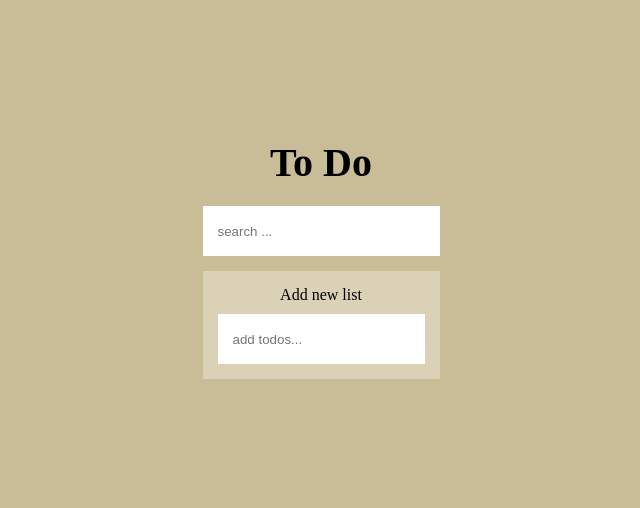
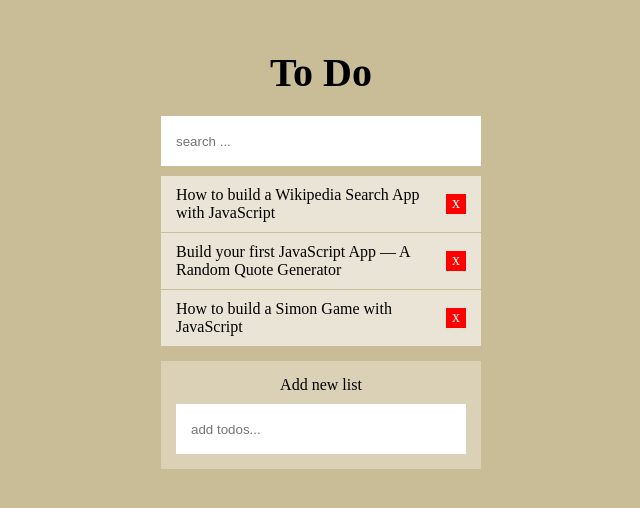
Before and after one commit to JacobArlott/todo, a plain HTML site: page index.html in a window 1280 px wide. Shown: the part 146-654 px from the top of the page, without its empty margins (319-959 px from the left). Drawn offline with Linux system fonts and the light colour scheme.

Commit message:
Added some sample tasks

```diff
--- a/index.html
+++ b/index.html
@@ -17,7 +17,20 @@
           <input class="form-control" type="text" name="search" placeholder="search ... " />
         </form>
 
-        <ul class="todos"></ul>
+        <ul class="todos">
+          <li class="list-group-item">
+            <span class="list-text">How to build a Wikipedia Search App with JavaScript</span>
+            <span class="delete"></span>
+          </li>
+          <li class="list-group-item">
+            <span class="list-text">Build your first JavaScript App — A Random Quote Generator</span>
+            <span class="delete"></span>
+          </li>
+          <li class="list-group-item">
+           <span class="list-text">How to build a Simon Game with JavaScript</span>
+           <span class="delete"></span>
+          </li>
+        </ul>
 
         <form class="add">
           <label>Add new list </label>
```
